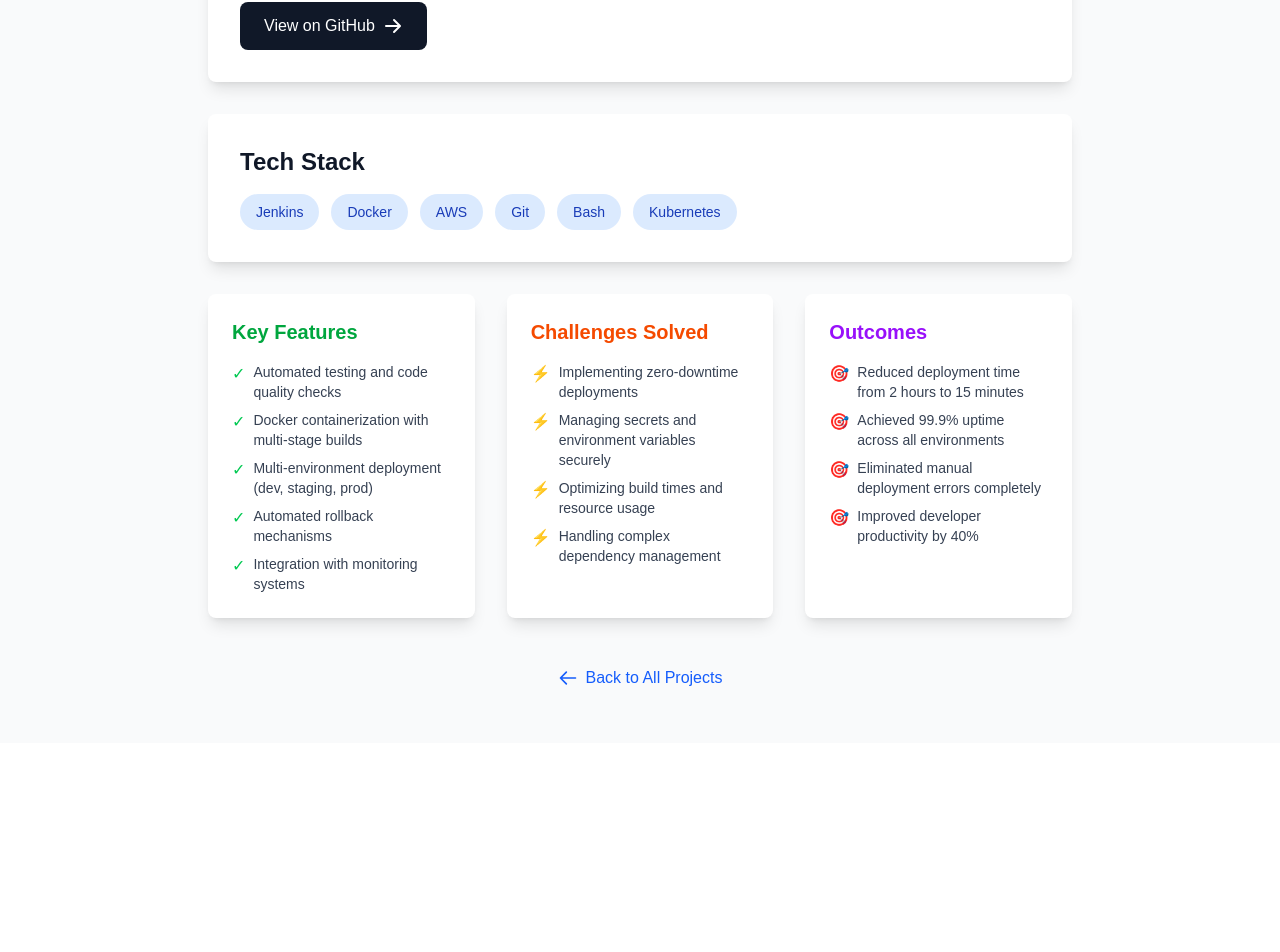
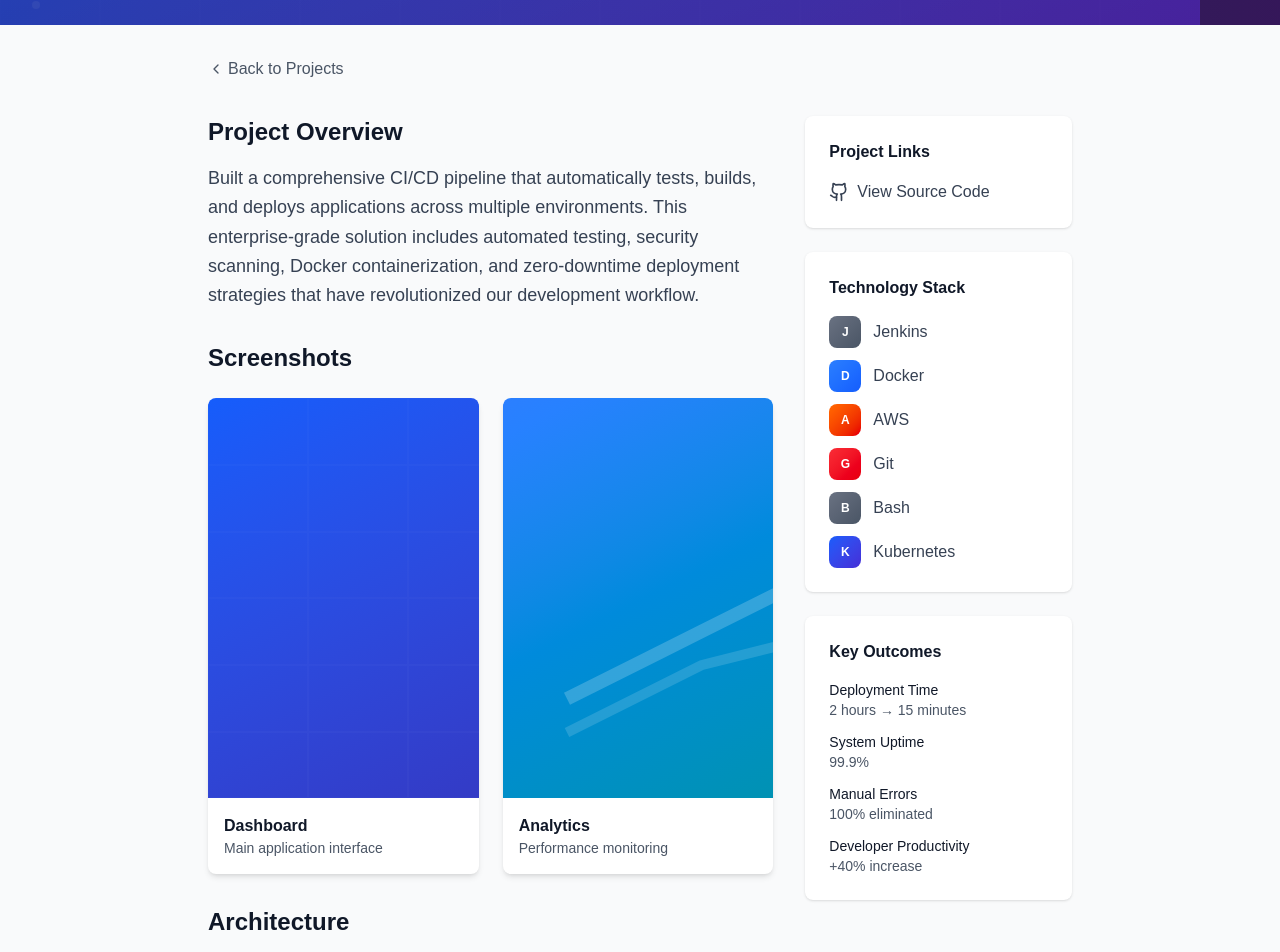
Before and after one commit to SHUBHADEEPXT/Portfolio-pro, a Next.js app in the folder frontend/: page /projects/cicd-pipeline in a window 1280 px wide. Shown: the part 359-1311 px from the top of the page. Before the commit the page ends 1102 px from the top, so only its background shows below. Built offline with nearby package versions, Linux system fonts and the light colour scheme.

Commit message:
feat(projects): cards, details, and data source improvements (Day 5)

```diff
--- a/frontend/src/app/data/projects.ts
+++ b/frontend/src/app/data/projects.ts
@@ -2,13 +2,22 @@ export interface Project {
     slug: string;           // URL identifier (cicd-pipeline)
     title: string;          // Display name (CI/CD Pipeline Automation)
     description: string;    // Short summary for cards
-    longDescription: string; // Detailed explanation
-    techStack: string[];    // Technologies used
+    fullDescription?: string; // Detailed explanation for project page
+    longDescription: string; // Keep for backward compatibility
+    technologies: string[]; // Technologies used (renamed from techStack)
+    techStack: string[];    // Keep for backward compatibility
     features: string[];     // Key features built
     challenges: string[];   // Problems you solved
-    outcomes: string[];     // Results and achievements
+    outcomes: {
+        metric: string;
+        value: string;
+    }[];                   // Enhanced outcomes with metrics
     githubUrl?: string;     // GitHub repo (optional)
-    liveUrl?: string;      // Live demo (optional)
+    liveUrl?: string;       // Live demo (optional)
+    category?: string;      // Project category
+    status?: 'completed' | 'in-progress' | 'planning';
+    startDate?: string;     // Project start date
+    endDate?: string;       // Project completion date
 }
 
 export const projects: Project[] = [
@@ -16,7 +25,9 @@ export const projects: Project[] = [
         slug: 'cicd-pipeline',
         title: 'CI/CD Pipeline Automation',
         description: 'Automated deployment pipeline using Jenkins and Docker',
+        fullDescription: 'Built a comprehensive CI/CD pipeline that automatically tests, builds, and deploys applications across multiple environments. This enterprise-grade solution includes automated testing, security scanning, Docker containerization, and zero-downtime deployment strategies that have revolutionized our development workflow.',
         longDescription: 'Built a comprehensive CI/CD pipeline that automatically tests, builds, and deploys applications across multiple environments. The pipeline includes automated testing, security scanning, Docker containerization, and zero-downtime deployment strategies.',
+        technologies: ['Jenkins', 'Docker', 'AWS', 'Git', 'Bash', 'Kubernetes'],
         techStack: ['Jenkins', 'Docker', 'AWS', 'Git', 'Bash', 'Kubernetes'],
         features: [
             'Automated testing and code quality checks',
@@ -32,18 +43,24 @@ export const projects: Project[] = [
             'Handling complex dependency management'
         ],
         outcomes: [
-            'Reduced deployment time from 2 hours to 15 minutes',
-            'Achieved 99.9% uptime across all environments',
-            'Eliminated manual deployment errors completely',
-            'Improved developer productivity by 40%'
+            { metric: 'Deployment Time', value: '2 hours → 15 minutes' },
+            { metric: 'System Uptime', value: '99.9%' },
+            { metric: 'Manual Errors', value: '100% eliminated' },
+            { metric: 'Developer Productivity', value: '+40% increase' }
         ],
         githubUrl: 'https://github.com/DIFINDOXT/cicd-pipeline-project',
+        category: 'DevOps Automation',
+        status: 'completed',
+        startDate: '2024-01',
+        endDate: '2024-03'
     },
     {
         slug: 'infrastructure-as-code',
         title: 'Infrastructure as Code with Terraform',
         description: 'AWS infrastructure managed with Terraform and automated provisioning',
+        fullDescription: 'Designed and implemented a complete Infrastructure as Code solution using Terraform to manage AWS cloud resources. The solution provides automated provisioning, environment consistency, cost optimization strategies, and ensures compliance with industry standards across multiple environments.',
         longDescription: 'Designed and implemented a complete Infrastructure as Code solution using Terraform to manage AWS cloud resources. The solution includes automated provisioning, environment consistency, and cost optimization strategies.',
+        technologies: ['Terraform', 'AWS', 'CloudFormation', 'Ansible', 'Python'],
         techStack: ['Terraform', 'AWS', 'CloudFormation', 'Ansible', 'Python'],
         features: [
             'Multi-environment infrastructure provisioning',
@@ -59,12 +76,49 @@ export const projects: Project[] = [
             'Ensuring compliance with industry standards'
         ],
         outcomes: [
-            'Reduced infrastructure provisioning time by 80%',
-            'Decreased cloud costs by 35% through optimization',
-            'Achieved 100% infrastructure consistency',
-            'Eliminated manual configuration drift'
+            { metric: 'Provisioning Time', value: '80% reduction' },
+            { metric: 'Cloud Costs', value: '35% decrease' },
+            { metric: 'Infrastructure Consistency', value: '100% achieved' },
+            { metric: 'Configuration Drift', value: 'Eliminated' }
         ],
         githubUrl: 'https://github.com/DIFINDOXT/terraform-aws-infrastructure',
+        category: 'Infrastructure',
+        status: 'completed',
+        startDate: '2024-02',
+        endDate: '2024-04'
+    },
+    {
+        slug: 'kubernetes-cluster',
+        title: 'Production Kubernetes Cluster',
+        description: 'High-availability Kubernetes cluster with monitoring and auto-scaling',
+        fullDescription: 'Architected and deployed a production-grade Kubernetes cluster on AWS with advanced monitoring, logging, auto-scaling, and security features. This cluster now hosts multiple microservices and handles thousands of requests per minute with 99.99% uptime.',
+        longDescription: 'Built a production-grade Kubernetes cluster with comprehensive monitoring, logging, and auto-scaling capabilities.',
+        technologies: ['Kubernetes', 'AWS EKS', 'Helm', 'Prometheus', 'Grafana', 'Istio'],
+        techStack: ['Kubernetes', 'AWS EKS', 'Helm', 'Prometheus', 'Grafana', 'Istio'],
+        features: [
+            'High-availability multi-zone deployment',
+            'Automatic horizontal and vertical pod scaling',
+            'Advanced monitoring with Prometheus and Grafana',
+            'Service mesh implementation with Istio',
+            'Automated backup and disaster recovery'
+        ],
+        challenges: [
+            'Designing for high availability across zones',
+            'Implementing proper resource quotas and limits',
+            'Setting up comprehensive monitoring and alerting',
+            'Managing ingress traffic and load balancing'
+        ],
+        outcomes: [
+            { metric: 'Uptime', value: '99.99%' },
+            { metric: 'Resource Utilization', value: '60% improvement' },
+            { metric: 'Deployment Frequency', value: '5x increase' },
+            { metric: 'Mean Time to Recovery', value: '90% reduction' }
+        ],
+        githubUrl: 'https://github.com/DIFINDOXT/kubernetes-production-cluster',
+        category: 'Container Orchestration',
+        status: 'completed',
+        startDate: '2024-03',
+        endDate: '2024-05'
     }
 ];
 // Helper function to get a project by slug
--- a/frontend/src/app/projects/[slug]/page.tsx
+++ b/frontend/src/app/projects/[slug]/page.tsx
@@ -1,145 +1,240 @@
-import Navigation from '../../components/Navigation';
-import { getProjectBySlug } from '../../data/projects';
+// src/app/projects/[slug]/page.tsx
+// Updated with beautiful theme-matched placeholders
 
-export default async function ProjectDetailPage({ params }: { params: Promise<{ slug: string }> }) {
-    const { slug } = await params;
-    const project = getProjectBySlug(slug);
+import Link from 'next/link'
+import { ChevronLeft, ExternalLink, Github } from 'lucide-react'
+import { getProjectBySlug, getAllProjects } from '@/lib/projects'
+import {
+  DashboardPlaceholder,
+  PipelinePlaceholder,
+  ArchitecturePlaceholder,
+  KubernetesPlaceholder,
+  SecurityPlaceholder,
+  PerformancePlaceholder,
+  TechIconPlaceholder
+} from '@/components/ui/ProjectPlaceholders'
+import {
+  DevOpsHeroBackground,
+  KubernetesHeroBackground,
+  PipelineHeroBackground
+} from '@/components/ui/HeroBackgrounds'
+
+interface ProjectPageProps {
+  params: Promise<{
+    slug: string
+  }>
+}
+
+export default async function ProjectPage({ params }: ProjectPageProps) {
+  const { slug } = await params
+  const project = await getProjectBySlug(slug)
 
   if (!project) {
     return (
-            <>
-                <Navigation />
-                <div className="min-h-screen bg-gray-50 py-12">
-                    <div className="max-w-4xl mx-auto px-4 text-center">
-                        <h1 className="text-4xl font-bold text-gray-900 mb-4">Project Not Found</h1>
-                        <p className="text-xl text-gray-600">Sorry, the project "{slug}" doesn't exist.</p>
-                        <a href="/projects" className="mt-6 inline-block bg-blue-600 text-white px-6 py-3 rounded-lg hover:bg-blue-700">
+      <div className="min-h-screen flex items-center justify-center">
+        <div className="text-center">
+          <h1 className="text-2xl font-bold text-gray-900">Project not found</h1>
+          <Link href="/projects" className="text-blue-600 hover:text-blue-800 mt-4 inline-block">
             ← Back to Projects
-                        </a>
+          </Link>
         </div>
       </div>
-            </>
-        );
+    )
+  }
+
+  // Helper function to get appropriate hero background (no text overlap)
+  const getHeroBackground = (projectSlug: string) => {
+    switch (projectSlug) {
+      case 'devops-automation':
+        return <DevOpsHeroBackground width={1200} height={400} className="absolute inset-0 w-full h-full" />
+      case 'kubernetes-cluster':
+        return <KubernetesHeroBackground width={1200} height={400} className="absolute inset-0 w-full h-full" />
+      case 'ci-cd-pipeline':
+        return <PipelineHeroBackground width={1200} height={400} className="absolute inset-0 w-full h-full" />
+      default:
+        return <DevOpsHeroBackground width={1200} height={400} className="absolute inset-0 w-full h-full" />
+    }
+  }
+
+  const getScreenshots = (projectSlug: string) => {
+    switch (projectSlug) {
+      case 'devops-automation':
+        return [
+          { component: <DashboardPlaceholder width={800} height={400} />, title: "Main Dashboard", desc: "Real-time monitoring and metrics visualization" },
+          { component: <PerformancePlaceholder width={800} height={400} />, title: "Performance Metrics", desc: "System performance analytics" }
+        ]
+      case 'kubernetes-cluster':
+        return [
+          { component: <KubernetesPlaceholder width={800} height={400} />, title: "Cluster Dashboard", desc: "Pod and service management interface" },
+          { component: <SecurityPlaceholder width={800} height={400} />, title: "Security Monitor", desc: "Cluster security and compliance monitoring" }
+        ]
+      case 'ci-cd-pipeline':
+        return [
+          { component: <PipelinePlaceholder width={800} height={400} />, title: "Pipeline Dashboard", desc: "CI/CD workflow visualization" },
+          { component: <PerformancePlaceholder width={800} height={400} />, title: "Build Analytics", desc: "Performance metrics and build history" }
+        ]
+      default:
+        return [
+          { component: <DashboardPlaceholder width={800} height={400} />, title: "Dashboard", desc: "Main application interface" },
+          { component: <PerformancePlaceholder width={800} height={400} />, title: "Analytics", desc: "Performance monitoring" }
+        ]
+    }
   }
 
   return (
-        <>
-            <Navigation />
-            <div className="min-h-screen bg-gray-50 py-12">
-                <div className="max-w-4xl mx-auto px-4">
+    <div className="min-h-screen bg-gray-50">
+      {/* Hero Section with Clean Background Only */}
+      <div className="relative h-96 bg-gray-900 overflow-hidden">
+        {getHeroBackground(project.slug)}
+        <div className="absolute inset-0 bg-gradient-to-r from-blue-900/50 to-purple-900/50" />
+        <div className="absolute inset-0 flex items-center justify-center">
+          <div className="text-center text-white max-w-4xl px-4">
+            <h1 className="text-5xl font-bold mb-4">{project.title}</h1>
+            <p className="text-xl opacity-90 max-w-2xl mx-auto">{project.description}</p>
+          </div>
+        </div>
+      </div>
+
+      <div className="max-w-4xl mx-auto px-4 py-8">
         {/* Breadcrumb Navigation */}
         <nav className="mb-8">
-                        <ol className="flex items-center space-x-2 text-sm text-gray-600">
-                            <li>
-                                <a href="/" className="hover:text-blue-600">Home</a>
-                            </li>
-                            <li className="flex items-center">
-                                <svg className="mx-2 w-4 h-4" fill="currentColor" viewBox="0 0 20 20">
-                                    <path fillRule="evenodd" d="M7.293 14.707a1 1 0 010-1.414L10.586 10 7.293 6.707a1 1 0 011.414-1.414l4 4a1 1 0 010 1.414l-4 4a1 1 0 01-1.414 0z" clipRule="evenodd" />
-                                </svg>
-                                <a href="/projects" className="hover:text-blue-600">Projects</a>
-                            </li>
-                            <li className="flex items-center">
-                                <svg className="mx-2 w-4 h-4" fill="currentColor" viewBox="0 0 20 20">
-                                    <path fillRule="evenodd" d="M7.293 14.707a1 1 0 010-1.414L10.586 10 7.293 6.707a1 1 0 011.414-1.414l4 4a1 1 0 010 1.414l-4 4a1 1 0 01-1.414 0z" clipRule="evenodd" />
-                                </svg>
-                                <span className="text-gray-900 font-medium">{project.title}</span>
-                            </li>
-                        </ol>
+          <Link
+            href="/projects"
+            className="inline-flex items-center text-gray-600 hover:text-gray-900 transition-colors"
+          >
+            <ChevronLeft className="w-4 h-4 mr-1" />
+            Back to Projects
+          </Link>
         </nav>
 
-                    {/* Hero Section */}
-                    <div className="bg-white rounded-lg shadow-lg p-8 mb-8">
-                        <h1 className="text-4xl font-bold text-gray-900 mb-4">{project.title}</h1>
-                        <p className="text-xl text-gray-600 mb-6">{project.longDescription}</p>
+        <div className="grid md:grid-cols-3 gap-8">
+          {/* Main Content */}
+          <div className="md:col-span-2 space-y-8">
+            {/* Project Overview */}
+            <section>
+              <h2 className="text-2xl font-bold text-gray-900 mb-4">Project Overview</h2>
+              <div className="prose max-w-none">
+                <p className="text-gray-700 text-lg leading-relaxed">
+                  {project.fullDescription || project.description}
+                </p>
+              </div>
+            </section>
 
-                        {/* GitHub Link */}
+            {/* Screenshots Gallery */}
+            <section>
+              <h2 className="text-2xl font-bold text-gray-900 mb-6">Screenshots</h2>
+              <div className="grid md:grid-cols-2 gap-6">
+                {getScreenshots(project.slug).map((screenshot, index) => (
+                  <div key={index} className="bg-white rounded-lg shadow-md overflow-hidden">
+                    <div className="relative">
+                      {screenshot.component}
+                    </div>
+                    <div className="p-4">
+                      <h3 className="font-semibold text-gray-900">{screenshot.title}</h3>
+                      <p className="text-gray-600 text-sm">{screenshot.desc}</p>
+                    </div>
+                  </div>
+                ))}
+              </div>
+            </section>
+
+            {/* Architecture Diagram */}
+            <section>
+              <h2 className="text-2xl font-bold text-gray-900 mb-6">Architecture</h2>
+              <div className="bg-white rounded-lg shadow-md overflow-hidden">
+                <div className="relative">
+                  <ArchitecturePlaceholder width={800} height={500} />
+                </div>
+                <div className="p-4 border-t">
+                  <h3 className="font-semibold text-gray-900">System Architecture</h3>
+                  <p className="text-gray-600 text-sm">High-level overview of system components and data flow</p>
+                </div>
+              </div>
+            </section>
+
+            {/* Key Features */}
+            <section>
+              <h2 className="text-2xl font-bold text-gray-900 mb-6">Key Features</h2>
+              <div className="grid gap-4">
+                {project.features?.map((feature, index) => (
+                  <div key={index} className="flex items-start space-x-3 p-4 bg-white rounded-lg shadow-sm">
+                    <div className="w-2 h-2 bg-blue-500 rounded-full mt-2 flex-shrink-0"></div>
+                    <p className="text-gray-700">{feature}</p>
+                  </div>
+                ))}
+              </div>
+            </section>
+          </div>
+
+          {/* Sidebar */}
+          <div className="space-y-6">
+            {/* Project Links */}
+            <div className="bg-white rounded-lg shadow-sm p-6">
+              <h3 className="font-semibold text-gray-900 mb-4">Project Links</h3>
+              <div className="space-y-3">
                 {project.githubUrl && (
                   <a
                     href={project.githubUrl}
                     target="_blank"
                     rel="noopener noreferrer"
-                                className="inline-flex items-center bg-gray-900 text-white px-6 py-3 rounded-lg hover:bg-gray-800 transition-colors"
+                    className="flex items-center text-gray-700 hover:text-gray-900 transition-colors"
                   >
-                                <span>View on GitHub</span>
-                                <svg className="ml-2 w-5 h-5" fill="currentColor" viewBox="0 0 20 20">
-                                    <path fillRule="evenodd" d="M10.293 3.293a1 1 0 011.414 0l6 6a1 1 0 010 1.414l-6 6a1 1 0 01-1.414-1.414L14.586 11H3a1 1 0 110-2h11.586l-4.293-4.293a1 1 0 010-1.414z" clipRule="evenodd" />
-                                </svg>
+                    <Github className="w-5 h-5 mr-2" />
+                    View Source Code
+                  </a>
+                )}
+                {project.liveUrl && (
+                  <a
+                    href={project.liveUrl}
+                    target="_blank"
+                    rel="noopener noreferrer"
+                    className="flex items-center text-gray-700 hover:text-gray-900 transition-colors"
+                  >
+                    <ExternalLink className="w-5 h-5 mr-2" />
+                    View Live Demo
                   </a>
                 )}
               </div>
+            </div>
 
-                    {/* Tech Stack */}
-                    <div className="bg-white rounded-lg shadow-lg p-8 mb-8">
-                        <h2 className="text-2xl font-bold text-gray-900 mb-4">Tech Stack</h2>
-                        <div className="flex flex-wrap gap-3">
-                            {project.techStack.map((tech, index) => (
-                                <span
-                                    key={index}
-                                    className="bg-blue-100 text-blue-800 px-4 py-2 rounded-full text-sm font-medium"
-                                >
-                                    {tech}
-                                </span>
+            {/* Tech Stack with Theme-Matched Icons */}
+            <div className="bg-white rounded-lg shadow-sm p-6">
+              <h3 className="font-semibold text-gray-900 mb-4">Technology Stack</h3>
+              <div className="space-y-3">
+                {project.technologies.map((tech) => (
+                  <div key={tech} className="flex items-center space-x-3">
+                    <TechIconPlaceholder tech={tech} size={32} />
+                    <span className="text-gray-700">{tech}</span>
+                  </div>
                 ))}
               </div>
             </div>
 
-                    {/* Features, Challenges, and Outcomes Grid */}
-                    <div className="grid md:grid-cols-3 gap-8">
-                        {/* Features */}
-                        <div className="bg-white rounded-lg shadow-lg p-6">
-                            <h3 className="text-xl font-bold text-green-600 mb-4">Key Features</h3>
-                            <ul className="space-y-2">
-                                {project.features.map((feature, index) => (
-                                    <li key={index} className="flex items-start">
-                                        <span className="text-green-500 mr-2">✓</span>
-                                        <span className="text-gray-700 text-sm">{feature}</span>
-                                    </li>
+            {/* Project Stats */}
+            {project.outcomes && (
+              <div className="bg-white rounded-lg shadow-sm p-6">
+                <h3 className="font-semibold text-gray-900 mb-4">Key Outcomes</h3>
+                <div className="space-y-3">
+                  {project.outcomes.map((outcome, index) => (
+                    <div key={index} className="text-sm">
+                      <div className="text-gray-900 font-medium">{outcome.metric}</div>
+                      <div className="text-gray-600">{outcome.value}</div>
+                    </div>
                   ))}
-                            </ul>
-                        </div>
-
-                        {/* Challenges */}
-                        <div className="bg-white rounded-lg shadow-lg p-6">
-                            <h3 className="text-xl font-bold text-orange-600 mb-4">Challenges Solved</h3>
-                            <ul className="space-y-2">
-                                {project.challenges.map((challenge, index) => (
-                                    <li key={index} className="flex items-start">
-                                        <span className="text-orange-500 mr-2">⚡</span>
-                                        <span className="text-gray-700 text-sm">{challenge}</span>
-                                    </li>
-                                ))}
-                            </ul>
-                        </div>
-
-                        {/* Outcomes */}
-                        <div className="bg-white rounded-lg shadow-lg p-6">
-                            <h3 className="text-xl font-bold text-purple-600 mb-4">Outcomes</h3>
-                            <ul className="space-y-2">
-                                {project.outcomes.map((outcome, index) => (
-                                    <li key={index} className="flex items-start">
-                                        <span className="text-purple-500 mr-2">🎯</span>
-                                        <span className="text-gray-700 text-sm">{outcome}</span>
-                                    </li>
-                                ))}
-                            </ul>
                 </div>
               </div>
-
-                    {/* Back Button */}
-                    <div className="mt-12 text-center">
-                        <a
-                            href="/projects"
-                            className="inline-flex items-center text-blue-600 hover:text-blue-800 font-medium"
-                        >
-                            <svg className="mr-2 w-5 h-5" fill="none" stroke="currentColor" viewBox="0 0 24 24">
-                                <path strokeLinecap="round" strokeLinejoin="round" strokeWidth={2} d="M10 19l-7-7m0 0l7-7m-7 7h18" />
-                            </svg>
-                            Back to All Projects
-                        </a>
+            )}
           </div>
         </div>
       </div>
-        </>
-    );
+    </div>
+  )
 }
+
+// Generate static params for all projects (helps with performance)
+export async function generateStaticParams() {
+  const projects = await getAllProjects()
+  return projects.map((project) => ({
+    slug: project.slug,
+  }))
+}
```
Also changed, not shown: frontend/src/app/projects/page.tsx (+6 -3 lines). Lines whose indentation alone changed are shown as unchanged.
